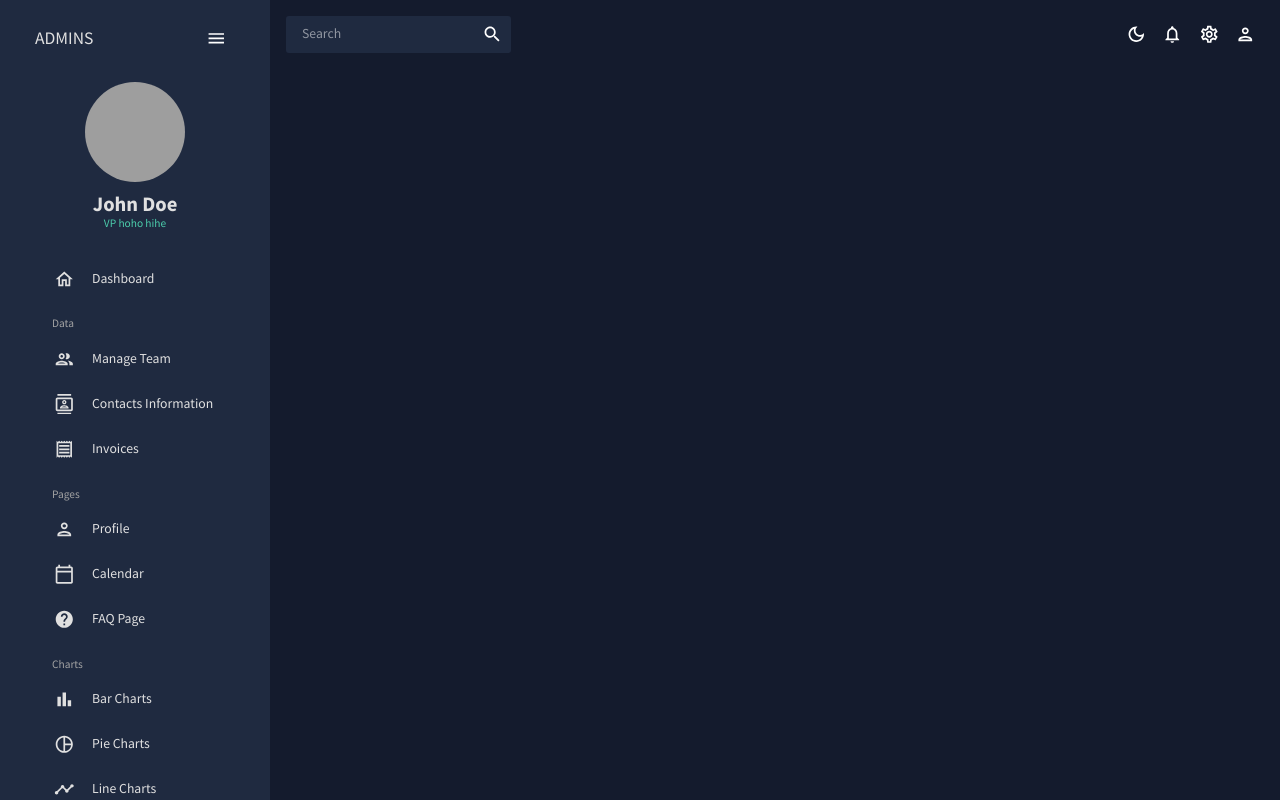
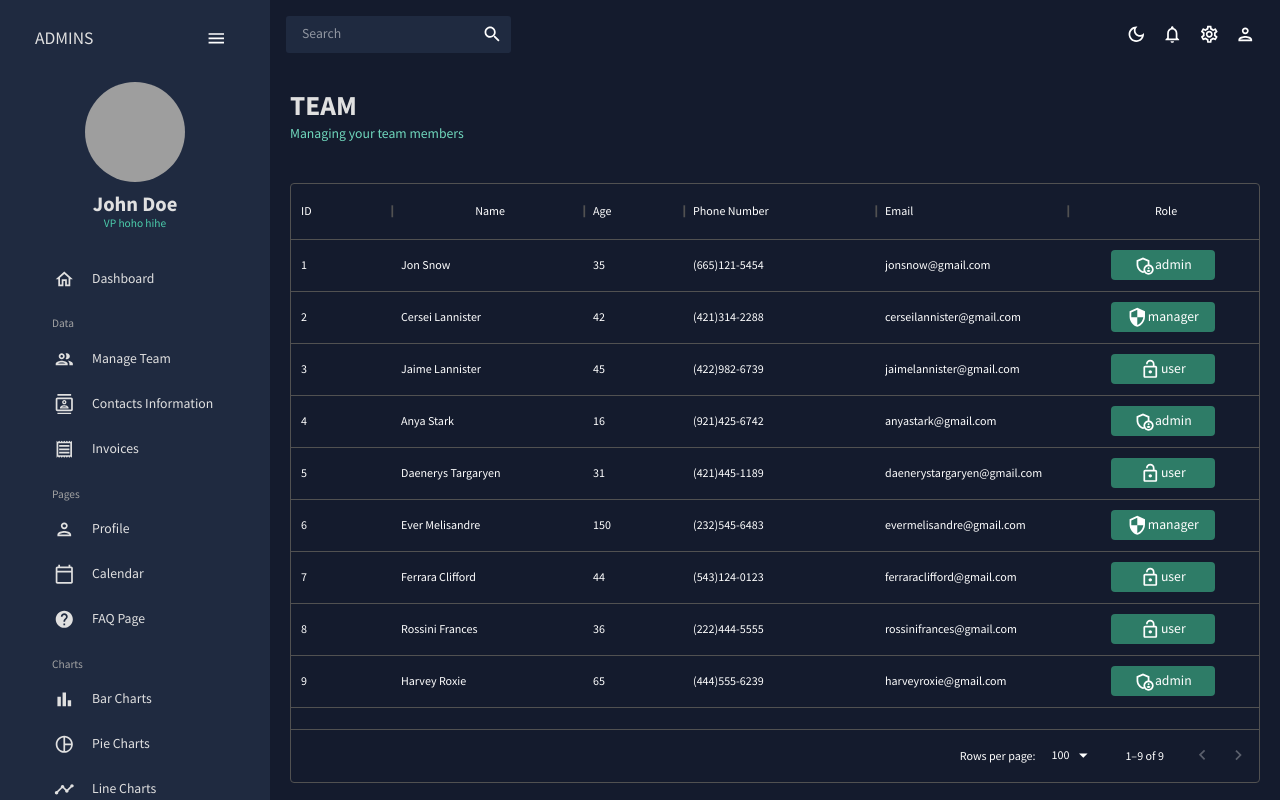
Before and after one commit to argaputra12/admin-dashboard, a React (Create React App) app: page /teams in a window 1280 px wide. Built offline with nearby package versions, Linux system fonts and the light colour scheme; grey boxes are pictures that could not be loaded.

Commit message:
create team data grid

```diff
--- a/src/App.js
+++ b/src/App.js
@@ -4,7 +4,7 @@ import { Routes, Route } from "react-router-dom";
 import Topbar  from "./scenes/global/Topbar";
 import Sidebar from "./scenes/global/Sidebar";
 import Dashboard from "./scenes/dashboard";
-// import Team from "./scenes/team";
+import Team from "./scenes/team";
 // import Invoices from "./scenes/invoices";
 // import Contacts from "./scenes/contacts";
 // import Bar from "./scenes/bar";
@@ -28,11 +28,10 @@ function App() {
           <Sidebar />
           <main className="content">
             <Topbar />
-            <Header />
             <Routes>
               <Route path="/" element={<Dashboard />} />
-              {/* <Route path="/team" element={<Team />} />
-              <Route path="/invoices" element={<Invoices />} />
+              <Route path="/teams" element={<Team />} />
+              {/* <Route path="/invoices" element={<Invoices />} />
               <Route path="/contacts" element={<Contacts />} />
               <Route path="/bar" element={<Bar />} />
               <Route path="/form" element={<Form />} />
--- a/src/components/Header.jsx
+++ b/src/components/Header.jsx
@@ -6,7 +6,7 @@ const Header = ({title, subtitle}) => {
     const colors = tokens(theme.palette.mode);
 
     return (
-        <Box mb="30px">
+        <Box mb="20px">
             <Typography
                 variant="h1"
                 color={colors.grey[100]}
--- /dev/null
+++ b/src/scenes/team/index.jsx
@@ -0,0 +1,51 @@
+import { Box, Typography, useTheme } from '@mui/material';
+import { DataGrid } from '@mui/x-data-grid';
+import { tokens } from '../../theme';
+import { mockDataTeam } from '../../data/mockData';
+import { AdminPanelSettingsOutlined, LockOpenOutlined, SecurityOutlined } from '@mui/icons-material';
+import Header from '../../components/Header';
+
+const Team = () => {
+    const theme = useTheme();
+    const colors = tokens(theme.palette.mode);
+
+    return (
+        <Box m="20px">
+            <Header title="TEAM" subtitle="Managing your team members" />
+            <Box m="40px 0 0 0" height="75vh">
+                <DataGrid
+                    rows={mockDataTeam}
+                    columns={[
+                        { field: 'id', headerName: 'ID' },
+                        { field: 'name', headerName: 'Name', flex: 1, cellClassName: "name-column--cell", headerAlign: 'center' },
+                        { field: 'age', headerName: 'Age', type: 'number', headerAlign: 'left', align: 'left' },
+                        { field: 'phone', headerName: 'Phone Number', flex: 1 },
+                        { field: 'email', headerName: 'Email', flex: 1 },
+                        { field: 'access', headerName: 'Role', flex: 1, headerAlign: 'center', renderCell:({row: {access}}) => {
+                            return(
+                                <Box
+                                    width="60%"
+                                    m="0 auto"
+                                    p="5px"
+                                    display="flex"
+                                    justifyContent="center"
+                                    backgroundColor={access === "Admin" ? colors.greenAccent[600] : colors.greenAccent[700]}
+                                    borderRadius="4px"
+                                >
+                                    {access === "admin" && <AdminPanelSettingsOutlined/>}
+                                    {access === "user" && <LockOpenOutlined/>}
+                                    {access === "manager" && <SecurityOutlined/>}
+                                    <Typography colors={colors.grey[100]} >
+                                        {access}
+                                    </Typography>
+                                </Box>
+                            )
+                        }},
+                    ]}
+                    />
+            </Box>
+        </Box>
+    )
+}
+
+export default Team
```
